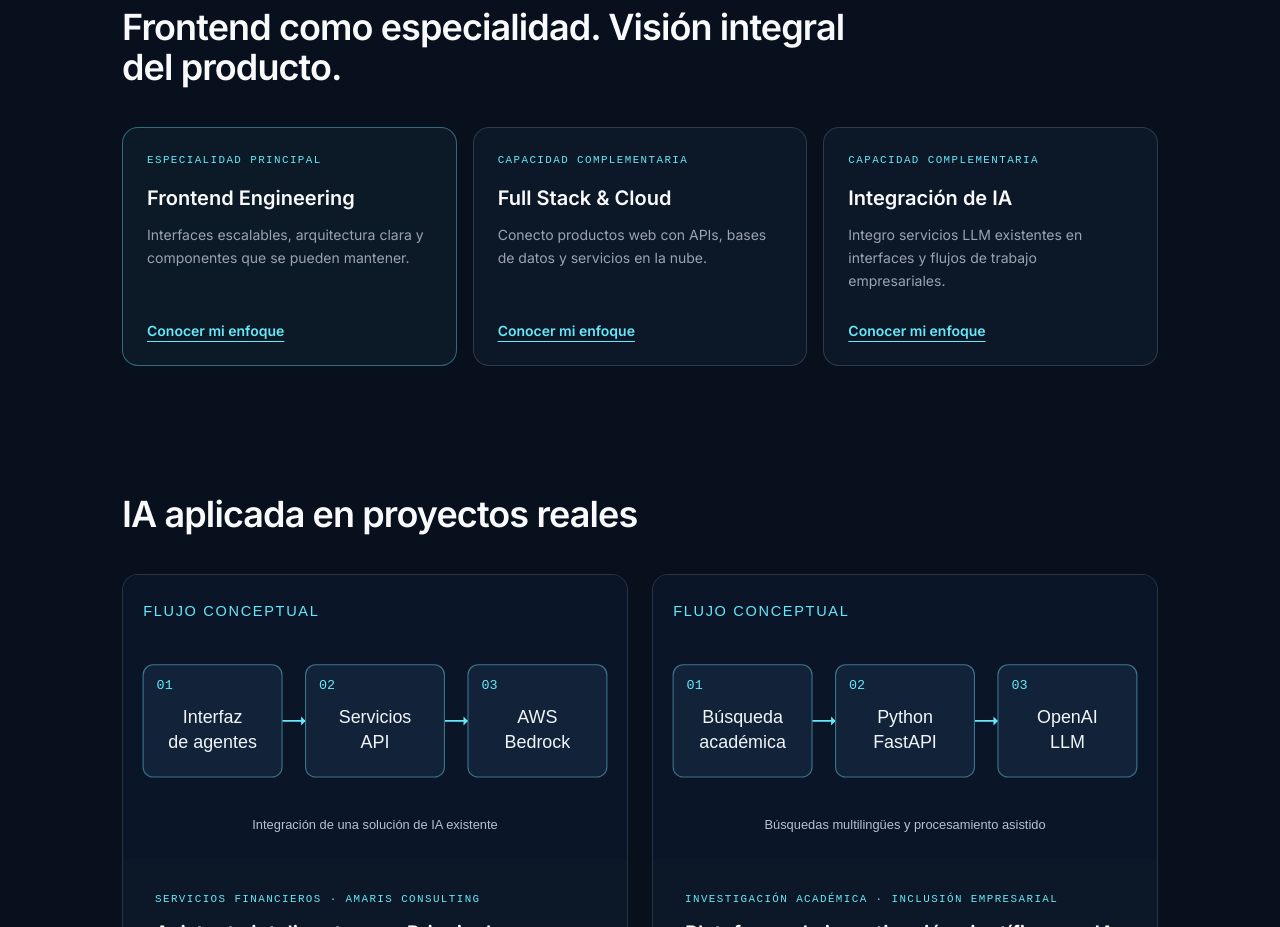
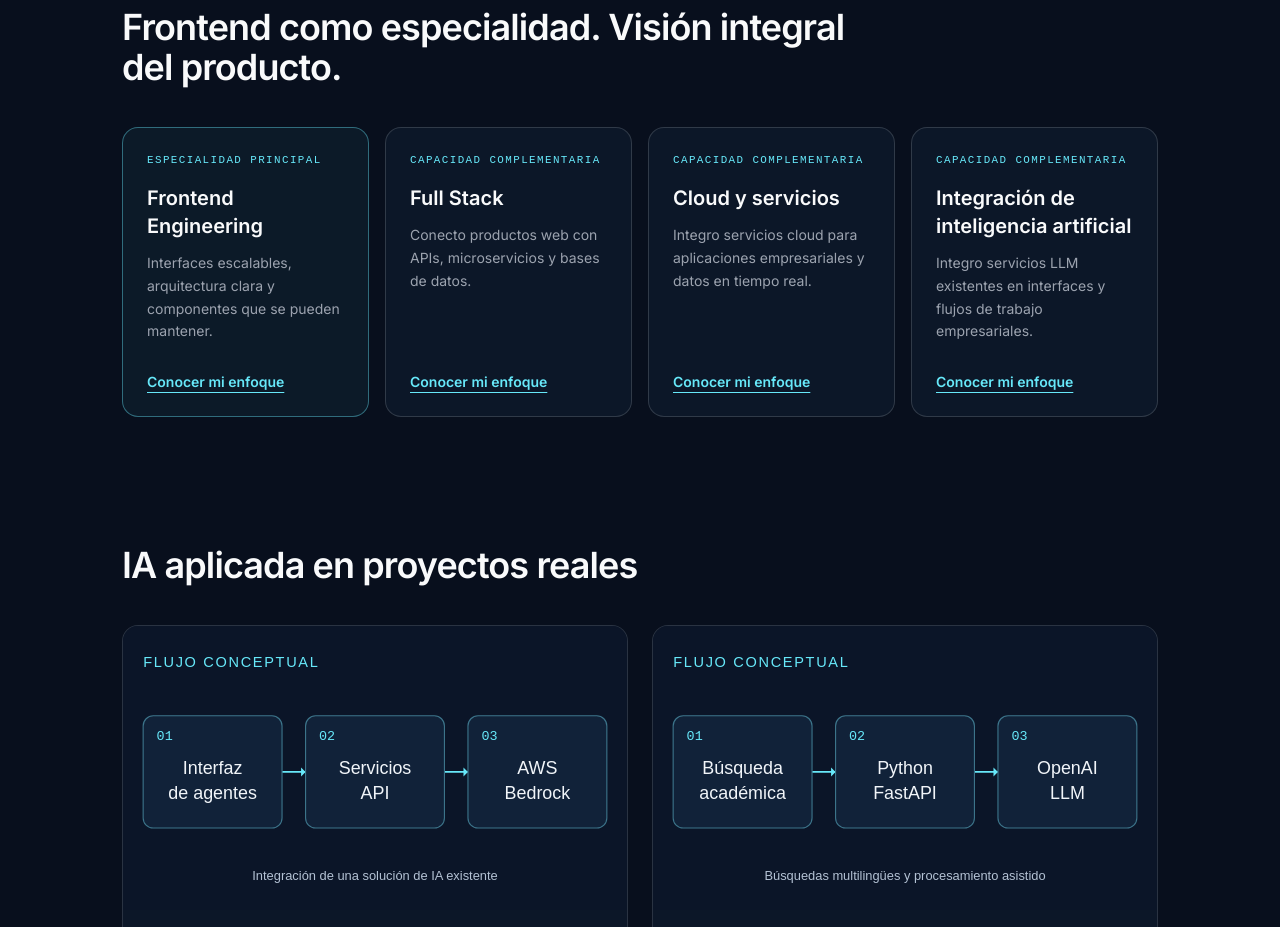
Before and after one commit to ysacc/portfolio, a React app: page / in a window 1280 px wide. Shown: the part 880-1807 px from the top of the page. Built offline with nearby package versions, Linux system fonts and the light colour scheme.

Commit message:
update experience

```diff
--- a/src/app/page.tsx
+++ b/src/app/page.tsx
@@ -15,7 +15,7 @@ export default function Home() {
     <>
       <Hero />
       <Section title="Frontend como especialidad. Visión integral del producto." className="py-12 md:py-16">
-        <div className="grid gap-4 md:grid-cols-3">
+        <div className="grid gap-4 md:grid-cols-2 xl:grid-cols-4">
           {expertise.map((item, index) => (
             <Link key={item.id} href="/especialidades" className={`expertise-summary group flex flex-col rounded-2xl border p-6 transition-colors hover:border-accent/60 ${index === 0 ? "border-accent/40 bg-accent/5" : "border-hairline/15 bg-surface"}`}>
               <p className="eyebrow">{index === 0 ? "Especialidad principal" : "Capacidad complementaria"}</p>
--- a/src/data/profile.ts
+++ b/src/data/profile.ts
@@ -14,20 +14,27 @@ export const expertise: readonly Expertise[] = [
     title: "Frontend Engineering",
     summary: "Interfaces escalables, arquitectura clara y componentes que se pueden mantener.",
     description: "Mi especialidad principal es el desarrollo Frontend con React, Next.js y TypeScript. Diseño arquitecturas SPA y microfrontends, sistemas de componentes e interfaces para procesos empresariales complejos. Trabajo con diseño y backend para cuidar la experiencia de uso y la calidad del código.",
-    skills: [...resumeData.skills.Frontend, ...resumeData.skills["Arquitectura de interfaces"]],
+    skills: resumeData.skills.Frontend,
   },
   {
     id: "full-stack",
-    title: "Full Stack & Cloud",
-    summary: "Conecto productos web con APIs, bases de datos y servicios en la nube.",
-    description: "Complemento la ingeniería frontend con desarrollo Full Stack e integración de servicios empresariales. Desarrollo APIs con Node.js, Express, Python y FastAPI, trabajo con bases de datos y participo en soluciones serverless, despliegues y procesos CI/CD.",
-    skills: resumeData.skills["Full Stack y cloud"],
+    title: "Full Stack",
+    summary: "Conecto productos web con APIs, microservicios y bases de datos.",
+    description: "Complemento la ingeniería frontend con desarrollo Full Stack e integración de servicios empresariales. Desarrollo e integro APIs con Node.js, NestJS, Express, Python y FastAPI, trabajo con bases de datos y conecto funcionalidades en tiempo real mediante WebSockets.",
+    skills: resumeData.skills["Full Stack"],
+  },
+  {
+    id: "cloud",
+    title: "Cloud y servicios",
+    summary: "Integro servicios cloud para aplicaciones empresariales y datos en tiempo real.",
+    description: "Trabajo con servicios de AWS, Google Cloud Platform y Firebase para conectar aplicaciones, almacenar datos e integrar servicios empresariales. En Oxiacore integré Cloud Firestore y sincronización en tiempo real mediante listeners onSnapshot.",
+    skills: resumeData.skills["Cloud y servicios"],
   },
   {
     id: "ai",
-    title: "Integración de IA",
+    title: "Integración de inteligencia artificial",
     summary: "Integro servicios LLM existentes en interfaces y flujos de trabajo empresariales.",
-    description: "Llevo capacidades de inteligencia artificial a aplicaciones web mediante OpenAI API, Claude API y AWS Bedrock. Mi experiencia incluye integrar una solución existente en la interfaz de un asistente para Principal y desarrollar búsquedas académicas multilingües con procesamiento LLM y automatización mediante prompts.",
+    description: "Llevo capacidades de inteligencia artificial a aplicaciones web mediante OpenAI API, Claude API y AWS Bedrock. Mi experiencia incluye integrar una solución existente en la interfaz de un asistente para Principal y desarrollar búsquedas académicas multilingües con Python, FastAPI, procesamiento LLM y automatización mediante prompts.",
     skills: resumeData.skills["IA aplicada"],
   },
 ];
--- a/src/data/resume.ts
+++ b/src/data/resume.ts
@@ -7,10 +7,18 @@ export const resumeData = {
       "role": "Full Stack Developer",
       "period": "09/03/2026 - 16/09/2026",
       "engagement": "Consultoría paralela",
-      "description": "Desarrollo y mantenimiento de aplicaciones web frontend y backend.",
+      "description": "Desarrollo de aplicaciones web empresariales con React y Next.js, arquitectura de microfrontends, integración de microservicios con Node.js y NestJS, y funcionalidades en tiempo real mediante WebSockets y Cloud Firestore.",
       "highlights": [
-        "Implementación y optimización de funcionalidades e integración de servicios y APIs.",
-        "Gestión de bases de datos, resolución de incidencias técnicas y mejoras de rendimiento."
+        "Desarrollo de interfaces y componentes reutilizables con React y Next.js; implementación y mantenimiento de microfrontends.",
+        "Desarrollo e integración de microservicios y APIs con Node.js y NestJS.",
+        "Sincronización en tiempo real mediante WebSockets y listeners onSnapshot de Firestore.",
+        "Integración de Firebase, Google Cloud Platform y Telegram API.",
+        "Mantenimiento, optimización y resolución de incidencias; colaboración y control de versiones con Bitbucket."
+      ],
+      "tech": [
+        "React", "Next.js", "Node.js", "NestJS", "Google Cloud Platform (GCP)",
+        "Firebase", "Cloud Firestore", "WebSockets", "onSnapshot", "Telegram API",
+        "Microservicios", "Microfrontends", "Bitbucket"
       ],
       "location": "Panamá"
     },
@@ -214,45 +222,21 @@ export const resumeData = {
   ],
   "skills": {
     "Frontend": [
-      "React",
-      "Next.js",
-      "TypeScript",
-      "JavaScript",
-      "Angular",
-      "React Native",
-      "Vue",
-      "HTML5",
-      "CSS3",
-      "Tailwind CSS"
+      "React", "Next.js", "TypeScript", "JavaScript", "Angular", "Tailwind CSS",
+      "SPA", "Microfrontends", "Componentes reutilizables", "Design Systems",
+      "React Native", "Vue", "HTML5", "CSS3", "Figma", "Diseño adaptable"
     ],
-    "Arquitectura de interfaces": [
-      "SPA",
-      "Microfrontends",
-      "Componentes reutilizables",
-      "Design Systems",
-      "Figma",
-      "Diseño adaptable"
+    "Full Stack": [
+      "Node.js", "NestJS", "Express", "Python", "FastAPI", "APIs REST",
+      "Microservicios", "WebSockets", "Bases de datos", "CI/CD"
     ],
-    "Full Stack y cloud": [
-      "Node.js",
-      "Express",
-      "Python",
-      "FastAPI",
-      "APIs REST",
-      "AWS Lambda",
-      "API Gateway",
-      "S3",
-      "CloudFront",
-      "DynamoDB",
-      "CI/CD"
+    "Cloud y servicios": [
+      "AWS", "Google Cloud Platform (GCP)", "Firebase", "Cloud Firestore",
+      "DynamoDB", "S3", "Lambda", "API Gateway", "CloudFront"
     ],
     "IA aplicada": [
-      "AWS Bedrock (integración)",
-      "OpenAI API",
-      "Claude API",
-      "LLM",
-      "Automatización de prompts",
-      "Web scraping"
+      "AWS Bedrock (integración)", "OpenAI API", "Claude API", "LLM",
+      "Automatización mediante prompts", "Web scraping"
     ]
   },
   "education": [
```
Also changed, not shown: 1 other file.
